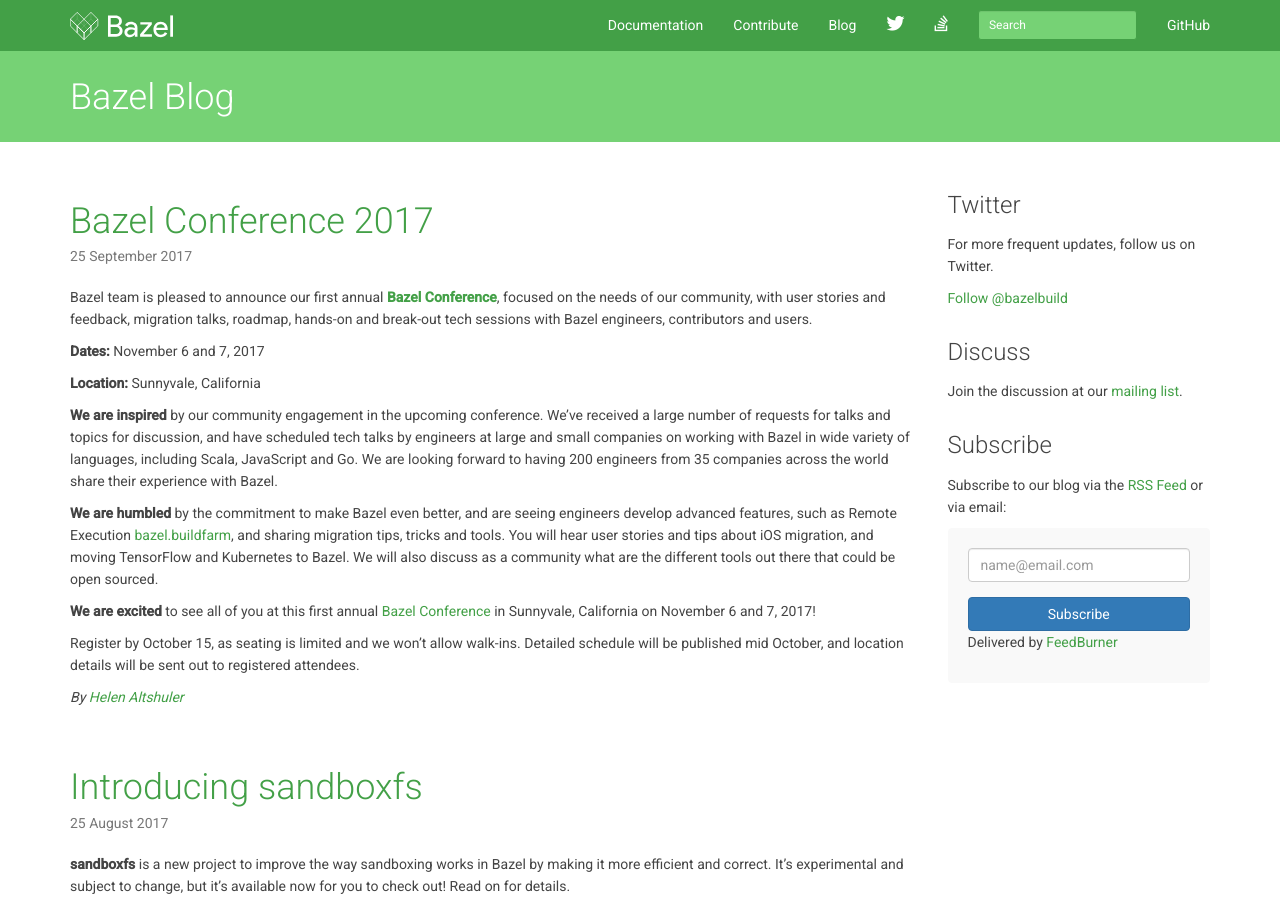
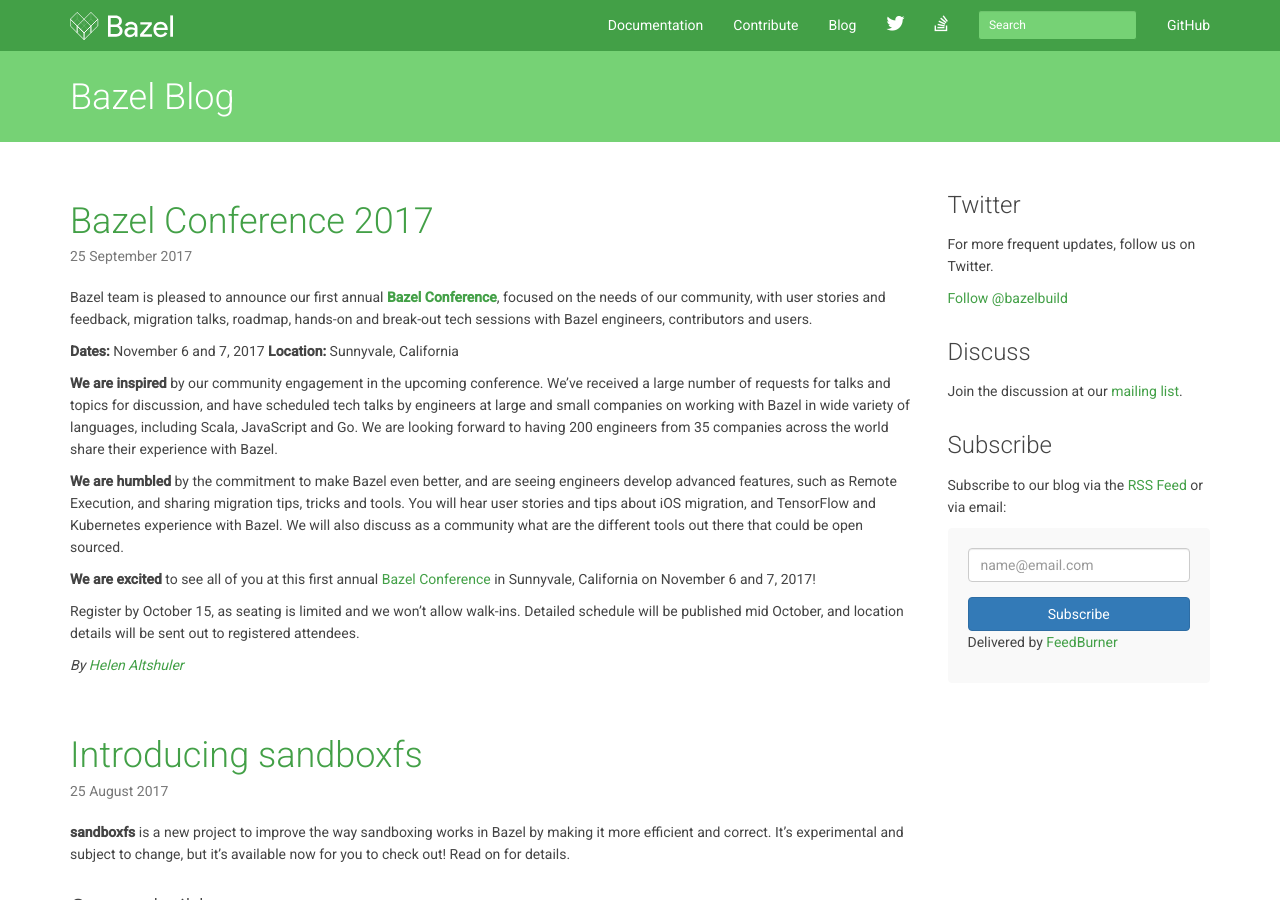
Before and after one commit to bazelbuild/bazel-blog, a Jekyll site: the page built from index.html, in a window 1280 px wide and 900 px high. Built offline with Jekyll 4.4.1, drawn with Linux system fonts in a browser that asks for light colours; nearby versions of some CDN libraries; library files that are not in the unit come from our copies; Markdown is read by kramdown in place of the engine named in the settings; the list of posts is cut into pages by our own code.

Commit message:
Update 2017-09-25-conference-2017.md

```diff
--- a/_posts/2017-09-25-conference-2017.md
+++ b/_posts/2017-09-25-conference-2017.md
@@ -6,12 +6,11 @@
 Bazel team is pleased to announce our first annual [**Bazel Conference**](https://sites.google.com/corp/bazel.build/conference2017), focused on the needs of our community, with user stories and feedback, migration talks, roadmap, hands-on and break-out tech sessions with Bazel engineers, contributors and users.
 
 **Dates:**     November 6 and 7, 2017
-
 **Location:** Sunnyvale, California
 
 **We are inspired** by our community engagement in the upcoming conference. We've received a large number of requests for talks and topics for discussion, and have scheduled tech talks by engineers at large and small companies on working with Bazel in wide variety of languages, including Scala, JavaScript and Go. We are looking forward to having 200 engineers from 35 companies across the world share their experience with Bazel.
 
-**We are humbled** by the commitment to make Bazel even better, and are seeing engineers develop advanced features, such as Remote Execution [bazel.buildfarm](https://github.com/bazelbuild/bazel-buildfarm), and sharing migration tips, tricks and tools. You will hear user stories and tips about iOS migration, and moving TensorFlow and Kubernetes to Bazel. We will also discuss as a community what are the different tools out there that could be open sourced.
+**We are humbled** by the commitment to make Bazel even better, and are seeing engineers develop advanced features, such as Remote Execution, and sharing migration tips, tricks and tools. You will hear user stories and tips about iOS migration, and TensorFlow and Kubernetes experience with Bazel. We will also discuss as a community what are the different tools out there that could be open sourced.
 
 **We are excited** to see all of you at this first annual [Bazel Conference](https://sites.google.com/corp/bazel.build/conference2017) in Sunnyvale, California on November 6 and 7, 2017!
 
```
